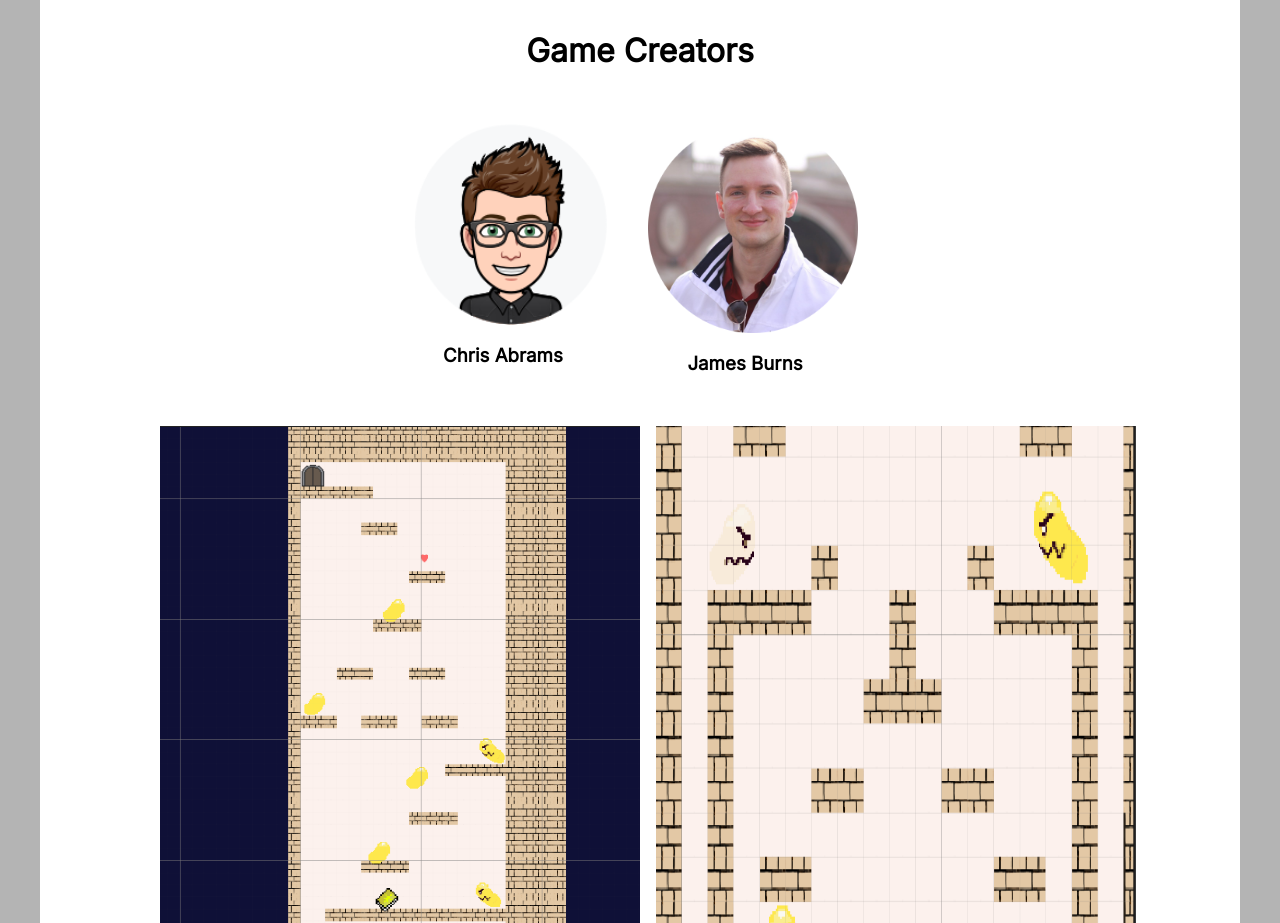
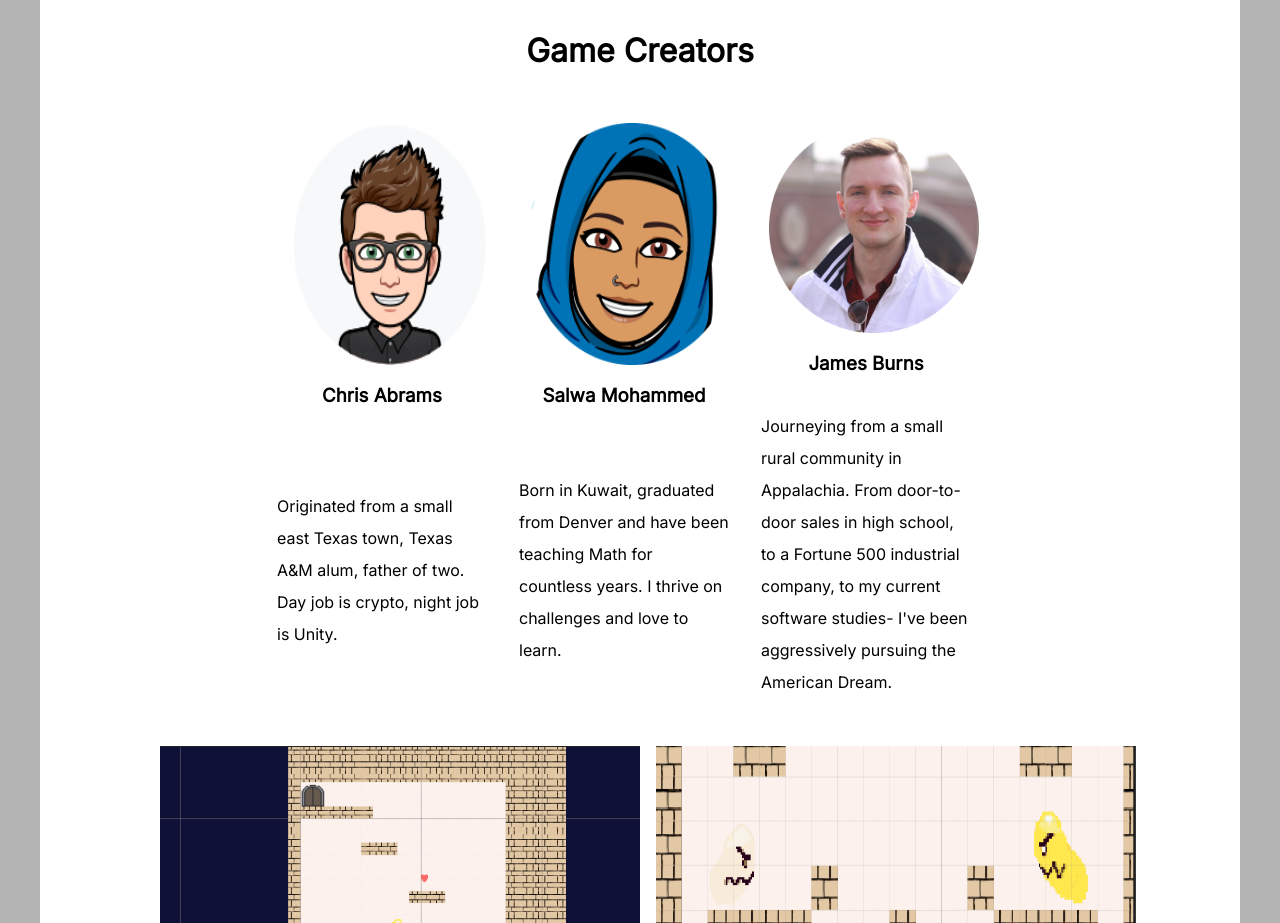
Before and after one commit to chrisabrams/jellydragongame-website, a Next.js app: page / in a window 1280 px wide. Shown: the part 1540-2463 px from the top of the page. Built offline with nearby package versions, Linux system fonts and the light colour scheme.

Commit message:
update bios

```diff
--- a/pages/_app.js
+++ b/pages/_app.js
@@ -32,7 +32,7 @@ export default function App({ Component, pageProps }) {
         <meta name="keywords" content="jelly, dragon, game" />
         <meta name="author" content="Jelly Dragon Team" />
         <meta name="viewport" content="width=device-width, initial-scale=1.0" />
-        <meta http-equiv="content-language" content="en-us" />
+        <meta httpEquiv="content-language" content="en-us" />
 
         <meta property="og:locale" content="en" />
       </Head>
--- a/pages/index.js
+++ b/pages/index.js
@@ -78,10 +78,17 @@ export default function IndexPage() {
         <StyledBox2>
           <img src="/img/bitmoji_chris.png" />
           <StyledHeader>Chris Abrams</StyledHeader>
+          <P>Originated from a small east Texas town, Texas A&amp;M alum, father of two. Day job is crypto, night job is Unity.</P>
+        </StyledBox2>
+        <StyledBox2>
+          <img src="/img/bitmoji_salwa.png" />
+          <StyledHeader>Salwa Mohammed</StyledHeader>
+          <P>Born in Kuwait, graduated from Denver and have been teaching Math for countless years. I thrive on challenges and love to learn.</P>
         </StyledBox2>
         <StyledBox2>
           <img src="/img/headshot_james.png" />
           <StyledHeader>James Burns</StyledHeader>
+          <P>Journeying from a small rural community in Appalachia. From door-to-door sales in high school, to a Fortune 500 industrial company, to my current software studies- I've been aggressively pursuing the American Dream.</P>
         </StyledBox2>
       </StyledBox>
 
```
Also changed, not shown: public/img/bitmoji_salwa.png (added).
